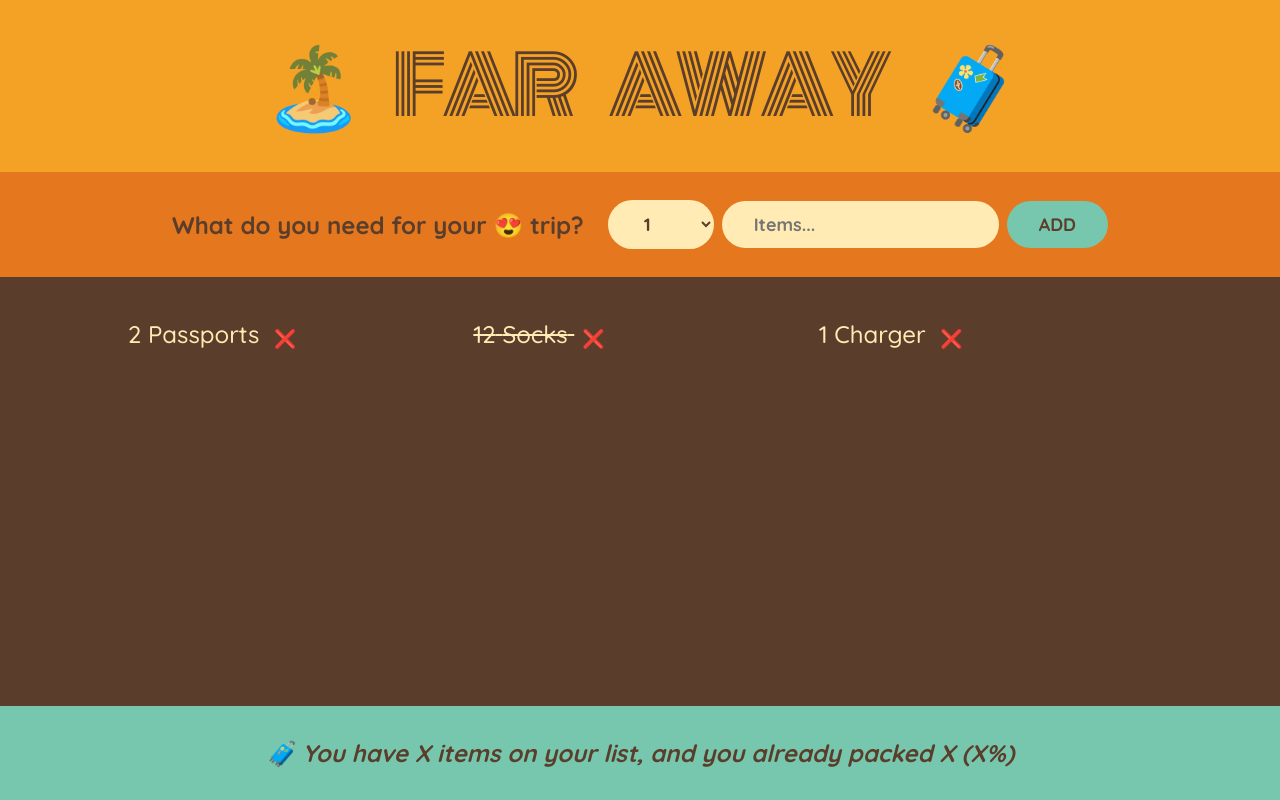
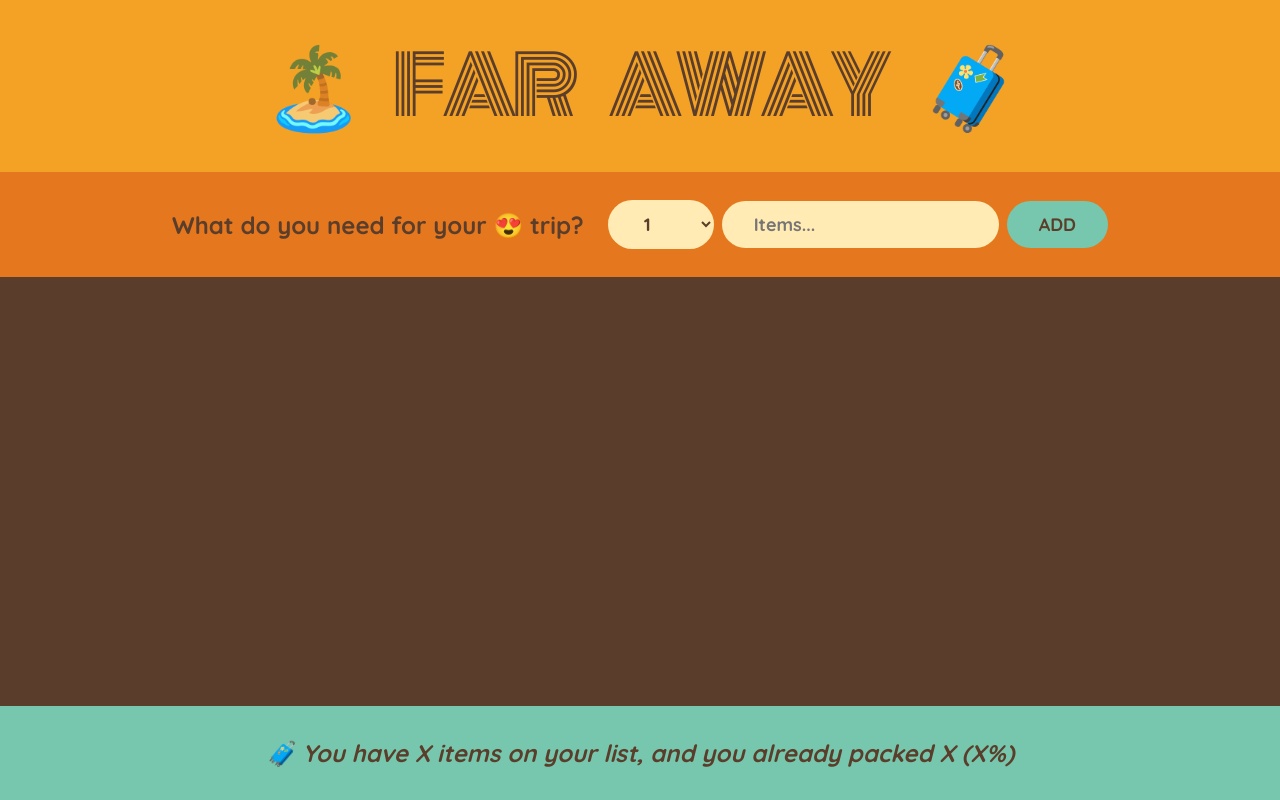
Before and after one commit to fathonaji/react-travel-list, a React (Vite) app: page / in a window 1280 px wide. Built offline with nearby package versions, Linux system fonts and the light colour scheme.

Commit message:
create add data mechanism into state react using array and lift state up to first common parent for better state management

```diff
--- a/src/App.jsx
+++ b/src/App.jsx
@@ -6,11 +6,16 @@
   { id: 3, description: "Charger", quantity: 1, packed: false },
 ];
 function App() {
+  const [items, setItems] = useState([]);
+
+  function handleAddItems(item) {
+    setItems((items) => [...items, item]);
+  }
   return (
     <div className="app">
       <Logo />
-      <Form />
-      <PackingList />
+      <Form onAddItems={handleAddItems} />
+      <PackingList items={items} />
       <Stats />
     </div>
   );
@@ -20,15 +25,16 @@
   return <h1>🏝️ Far Away 🧳</h1>;
 }
 
-function Form() {
+function Form({ onAddItems }) {
   const [description, setDescription] = useState("");
   const [quantity, setQuantity] = useState(1);
+
   function handleSubmit(e) {
     e.preventDefault();
 
     if (!description) return;
     const newItem = { description, quantity, packed: false, id: Date.now() };
-    console.log(newItem);
+    onAddItems(newItem);
 
     setDescription("");
     setQuantity(1);
@@ -57,11 +63,11 @@
   );
 }
 
-function PackingList() {
+function PackingList({ items }) {
   return (
     <div className="list">
       <ul>
-        {initialItems.map((item) => (
+        {items.map((item) => (
           <Item key={item.id} item={item} />
         ))}
       </ul>
```
